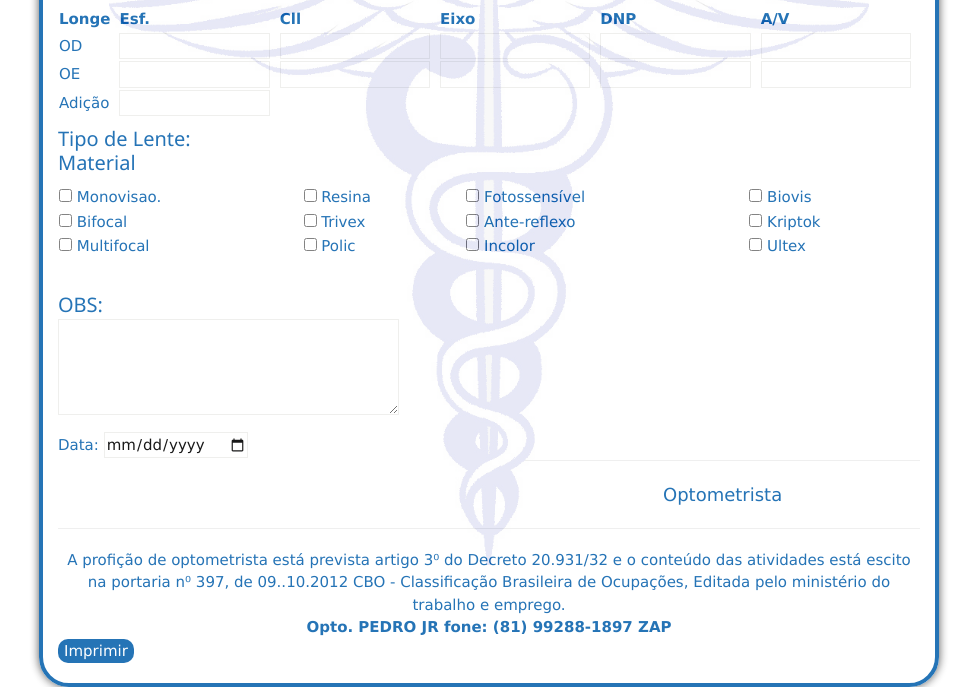
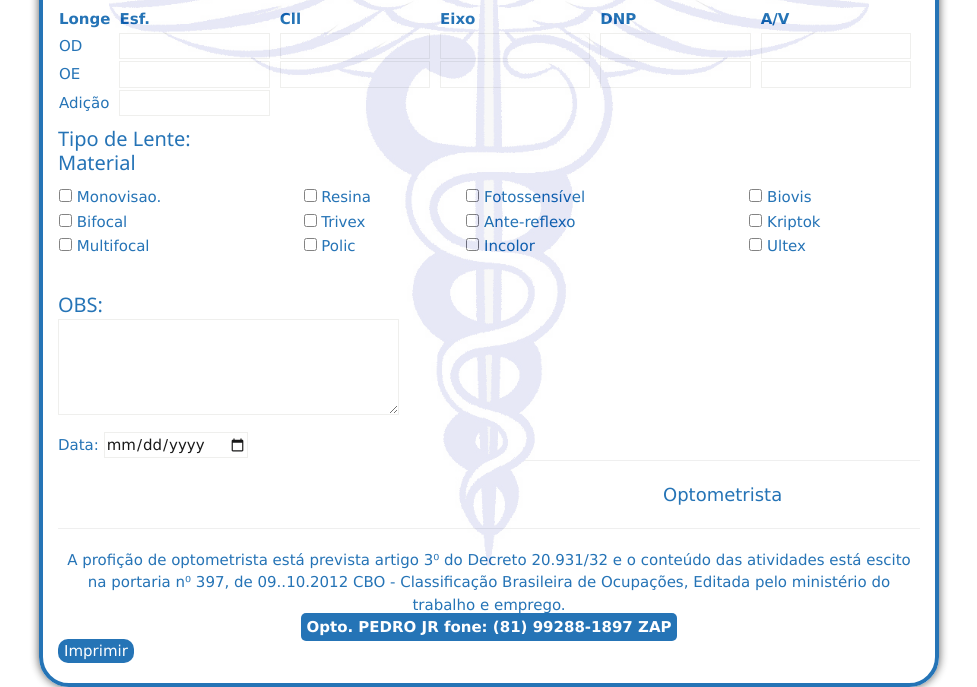
Before and after one commit to leotimbauba/projetos, a plain HTML site: page index.html in a window 1280 px wide. Shown: the part 223-910 px from the top of the page, without its empty margins (151-1128 px from the left). Drawn offline with Linux system fonts and the light colour scheme.

Commit message:
atualido

```diff
--- a/css/style.css
+++ b/css/style.css
@@ -99,6 +99,14 @@ table, th, td{
   border: none;
 }
 
+strong{
+  background-color: #0e65af;
+  color: white;
+  margin: 3px;
+  padding: 5px;
+  border-radius: 5px;
+}
+
 @media (max-width: 425px) {
   body{
     background-size: 375px;
```
